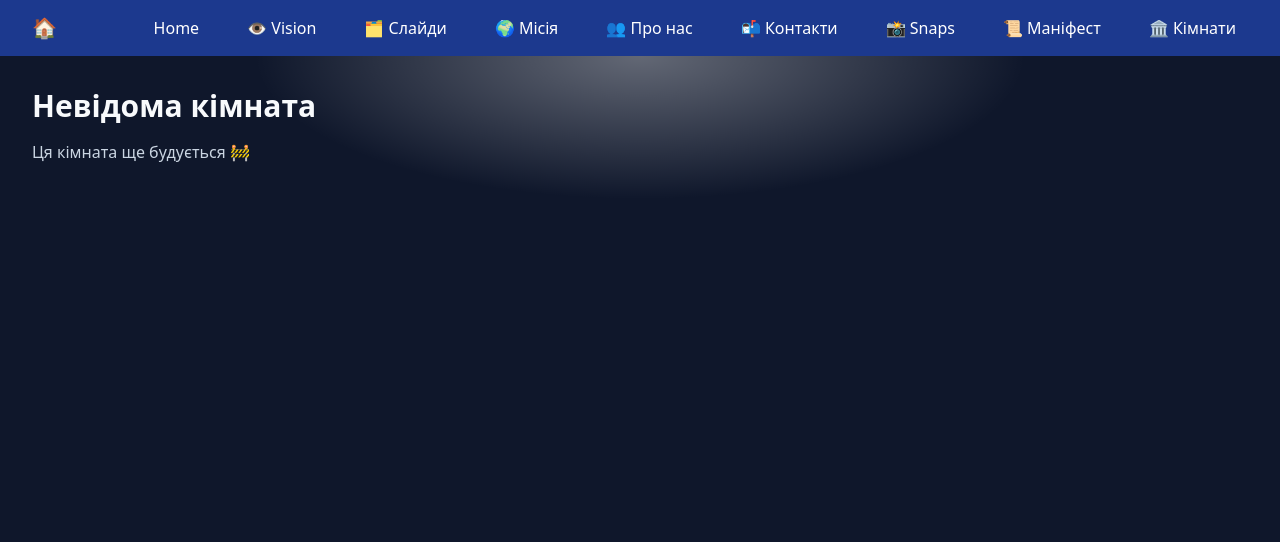
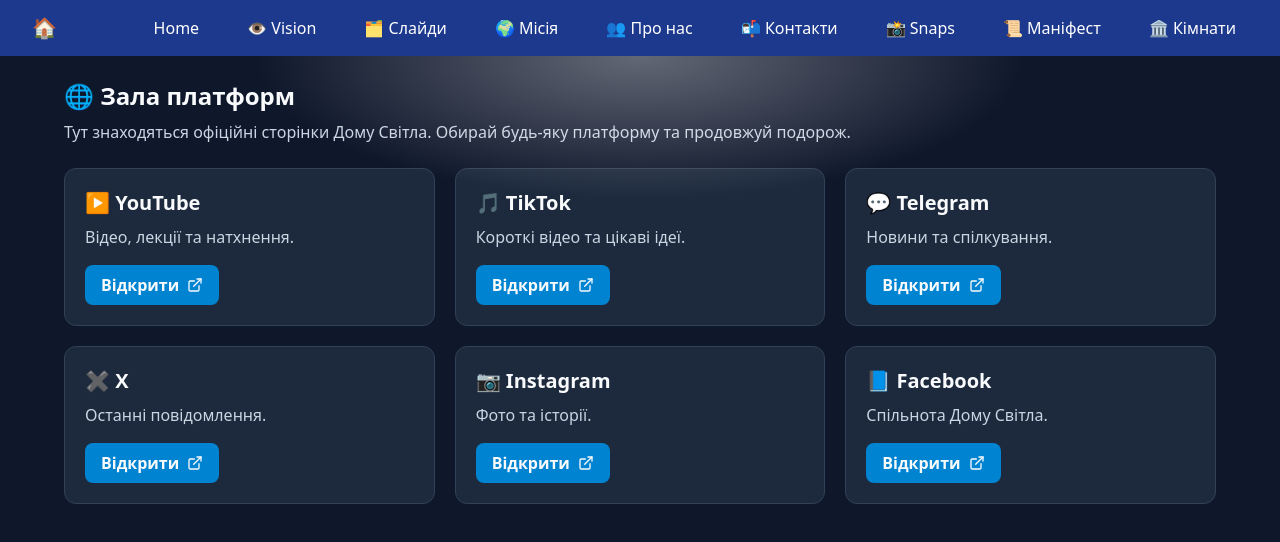
Before and after one commit to Stas-prog/Dim-Svitla-Love-Dobra, a Next.js app: page /rooms/platforms in a window 1280 px wide. Shown: the top 542 px of the page. Built offline with nearby package versions, Linux system fonts and the light colour scheme.

Commit message:
79 commit

```diff
--- a/src/app/rooms/[id]/page.tsx
+++ b/src/app/rooms/[id]/page.tsx
@@ -4,6 +4,7 @@
 
 const content: Record<string, {title:string, body:string}> = {
   happiness: { title: "Генератор Щастя", body: "Тут скоро з’явиться промінь радості 💛" },
+  throughEarth: { title: "Кімната крізь Землю", body: "Тут відкриється портал до протилежної частини світу 🌍" },
   bot: { title: "Бот-помічник", body: "Тут житиме твій космічний друг 🤖" },
   compass: { title: "Космічний Компас", body: "Тут відкриється зоряна навігація 🌌" },
   meditation: { title: "Зал для медитацій", body: "Тут будуть ролики Нідра-йоги 🧘" },
--- a/src/app/rooms/meditation/page.tsx
+++ b/src/app/rooms/meditation/page.tsx
@@ -27,6 +27,24 @@
 
             <a href="https://www.youtube.com/@tysha.meditate.ukraine" target="_blank" className="ml-2 mt-2 inline-flex items-center gap-2 rounded-lg bg-sky-600 px-3 py-1.5 text-sm font-semibold text-white hover:bg-sky-500">
             Тиша- медитації українською<Link size={16} />
+            </a>
+            </div>
+        <div className="mt-3 rounded-xl border border-slate-700 bg-slate-800 p-4 text-slate-300">
+            <h2 className="text-xl font-semibold">
+                Yoga Nidra
+            </h2>
+            <p>Deep relaxation of body and mind. Recommended while lying down and wearing headphones.</p>
+            <a href="https://youtu.be/ApQ9NovgnA4?si=Hrrmg8ViW9ycL-EX" target="_blank" className="mt-2 inline-flex items-center gap-2 rounded-lg bg-sky-600 px-3 py-1.5 text-sm font-semibold text-white hover:bg-sky-500">
+            10 Minute Yoga Nidra | Full Nervous System Massage <Link size={16} />
+            </a>
+
+            <a href="https://youtu.be/8mM5Oks8yZc?si=ChG3RdqzKaUcjhlc" target="_blank" className="ml-2 mt-2 inline-flex items-center gap-2 rounded-lg bg-sky-600 px-3 py-1.5 text-sm font-semibold text-white hover:bg-sky-500">
+            30 Minute Yoga Nidra For Deep Rest <Link size={16} />
+            </a>
+
+            <a href="https://youtu.be/Ap6AkhvTKfM?si=OgG3-v_O2a399NFL" target="_blank" className="ml-2 mt-2 inline-flex items-center gap-2 rounded-lg bg-sky-600 px-3 py-1.5 text-sm font-semibold text-white hover:bg-sky-500">
+
+            Yoga Nidra Singing Bowls | Sound bath for total calm & deep meditation<Link size={16} />
             </a>
             </div>
         <div className="mt-3 rounded-xl border border-slate-700 bg-slate-800 p-4 text-slate-300">
--- a/src/app/rooms/page.tsx
+++ b/src/app/rooms/page.tsx
@@ -2,7 +2,9 @@
 import Link from "next/link";
 
 const rooms = [
+  { id: "platforms", title: "Зала платформ", desc: "Усі офіційні канали Дому Світла 🌐" },
   { id: "happiness", title: "Генератор Щастя", desc: "Дарує тобі промінь радості 💛" },
+  { id: "throughEarth", title: "Кімната через Землю", desc: "Відкрий портал до протилежної частини світу 🌍" },
   { id: "bot", title: "Бот-помічник", desc: "Місце, де живе наш розумний друг 🤖" },
   { id: "compass", title: "Космічний Компас", desc: "Відчуй рух Землі та Сонця ✨" },
   { id: "meditation", title: "Зал для медитацій", desc: "Розслаблення і гармонія 🧘" },
--- /dev/null
+++ b/src/app/rooms/platforms/page.tsx
@@ -0,0 +1,102 @@
+"use client";
+
+import { ExternalLink } from "lucide-react";
+
+const platforms = [
+  {
+    icon: "▶️",
+    title: "YouTube",
+    description: "Відео, лекції та натхнення.",
+    url: "https://youtube.com/@cosmocatsua?si=HG7aS4yu6d0dk1Fg",
+  },
+  {
+    icon: "🎵",
+    title: "TikTok",
+    description: "Короткі відео та цікаві ідеї.",
+    url: "https://tiktok.com/@cosmocats_",
+  },
+  {
+    icon: "💬",
+    title: "Telegram",
+    description: "Новини та спілкування.",
+    url: "https://t.me/CosmoCatsUA",
+  },
+//   {
+//     icon: "💻",
+//     title: "GitHub",
+//     description: "Відкриті проєкти Дому.",
+//     url: "https://github.com/Stas-prog",
+//   },
+  {
+    icon: "✖️",
+    title: "X",
+    description: "Останні повідомлення.",
+    url: "https://x.com/SkubaVital777",
+  },
+  {
+    icon: "📷",
+    title: "Instagram",
+    description: "Фото та історії.",
+    url: "https://instagram.com/cosmocatsua",
+  },
+  {
+    icon: "📘",
+    title: "Facebook",
+    description: "Спільнота Дому Світла.",
+    url: "https://facebook.com/vitalij.skubcenko",
+  },
+];
+
+export default function PlatformsRoom() {
+  return (
+    <main className="min-h-screen bg-slate-900 text-slate-50 p-4 sm:p-6">
+      <div className="mx-auto max-w-6xl">
+
+        <header className="mb-6">
+          <h1 className="text-2xl font-bold">
+            🌐 Зала платформ
+          </h1>
+
+          <p className="mt-2 text-slate-300">
+            Тут знаходяться офіційні сторінки Дому Світла.
+            Обирай будь-яку платформу та продовжуй подорож.
+          </p>
+        </header>
+
+        <div className="grid gap-5 sm:grid-cols-2 lg:grid-cols-3">
+
+          {platforms.map((item) => (
+
+            <div
+              key={item.title}
+              className="rounded-xl border border-slate-700 bg-slate-800 p-5"
+            >
+
+              <h2 className="text-xl font-semibold">
+                {item.icon} {item.title}
+              </h2>
+
+              <p className="mt-2 text-slate-300">
+                {item.description}
+              </p>
+
+              <a
+                href={item.url}
+                target="_blank"
+                rel="noreferrer"
+                className="mt-4 inline-flex items-center gap-2 rounded-lg bg-sky-600 px-4 py-2 font-semibold hover:bg-sky-500"
+              >
+                Відкрити
+                <ExternalLink size={16} />
+              </a>
+
+            </div>
+
+          ))}
+
+        </div>
+
+      </div>
+    </main>
+  );
+}
--- /dev/null
+++ b/src/app/rooms/throughEarth/page.tsx
@@ -0,0 +1,47 @@
+"use client";
+import { useMemo } from "react";
+
+export default function ThroughEarthRoom() {
+  const src = useMemo(() => {
+    const u = process.env.NEXT_PUBLIC_THROUGH_EARTH_URL || "";
+    return u.endsWith("/") ? u.slice(0, -1) : u;
+  }, []);
+
+  return (
+    <main className="min-h-screen bg-slate-900 text-slate-50 p-4 sm:p-6">
+      <div className="mx-auto max-w-6xl">
+        <header className="mb-4 flex items-center gap-3">
+          <h1 className="text-2xl font-bold">🌏 Кімната крізь Землю</h1>
+          {src && (
+            <a
+              href={src}
+              target="_blank"
+              rel="noopener noreferrer"
+              className="ml-auto inline-flex items-center gap-2 rounded-lg bg-sky-600 px-3 py-1.5 text-sm font-semibold text-white hover:bg-sky-500"
+            >
+              Відкрити окремо ↗
+            </a>
+          )}
+        </header>
+
+        {!src ? (
+          <div className="rounded-xl border border-slate-700 bg-slate-800 p-4 text-slate-300">
+            Не задано <code className="text-sky-300">NEXT_PUBLIC_THROUGH_EARTH_URL</code>.
+          </div>
+        ) : (
+          <div className="rounded-xl border border-slate-700 bg-slate-800 overflow-hidden">
+            <iframe
+              title="Through Earth Room"
+              src={src}
+              className="w-full"
+              style={{ minHeight: "90vh", border: "0" }}
+              // за потреби додай/звузь дозволи всередині iFrame:
+              sandbox="allow-same-origin allow-scripts allow-popups allow-forms"
+              allow="clipboard-read; clipboard-write"
+            />
+          </div>
+        )}
+      </div>
+    </main>
+  );
+}
```
